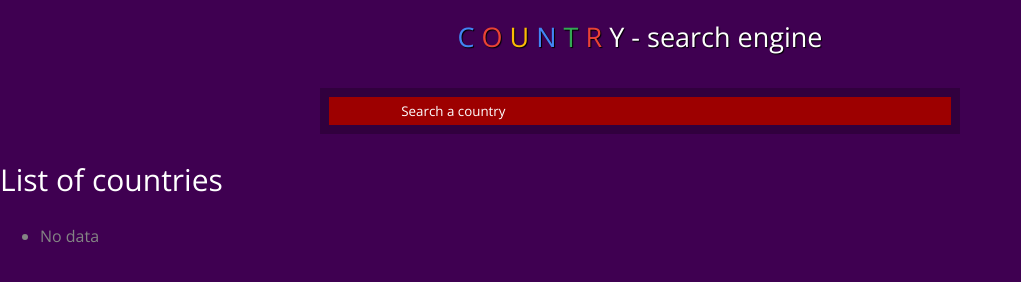
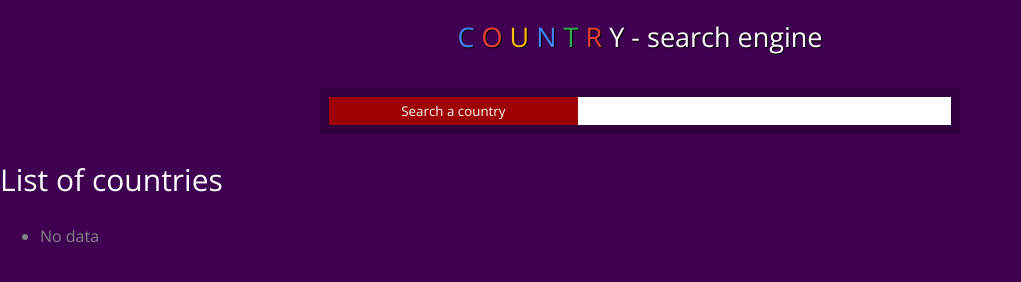
Before and after one commit to grygikrz/kodilla-ajax3-serach-tool, a plain HTML site: page index.html in a window 1280 px wide. Shown: the whole page, without its empty margins (0-1021 px from the left). Drawn offline with nearby package versions, Linux system fonts and the light colour scheme.

Commit message:
fix bug2

```diff
--- a/css/style.css
+++ b/css/style.css
@@ -88,7 +88,7 @@ main {
 }
 
 .form input {
-    background: #9d0000;
+    background: #fff;
     border: 0px;
     padding: 5px;
     width: 60%;
```
